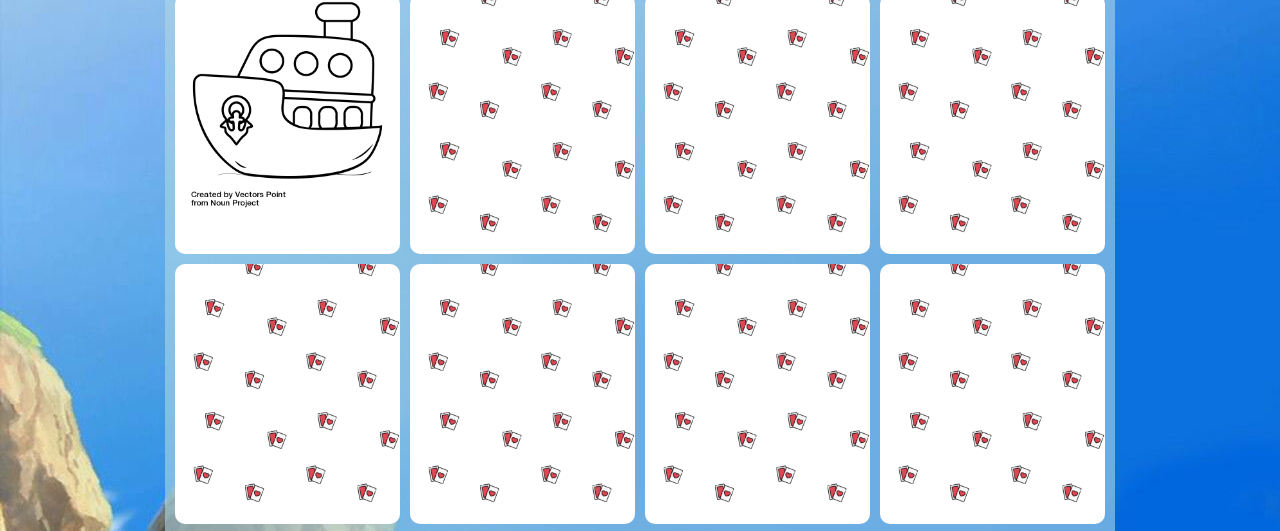
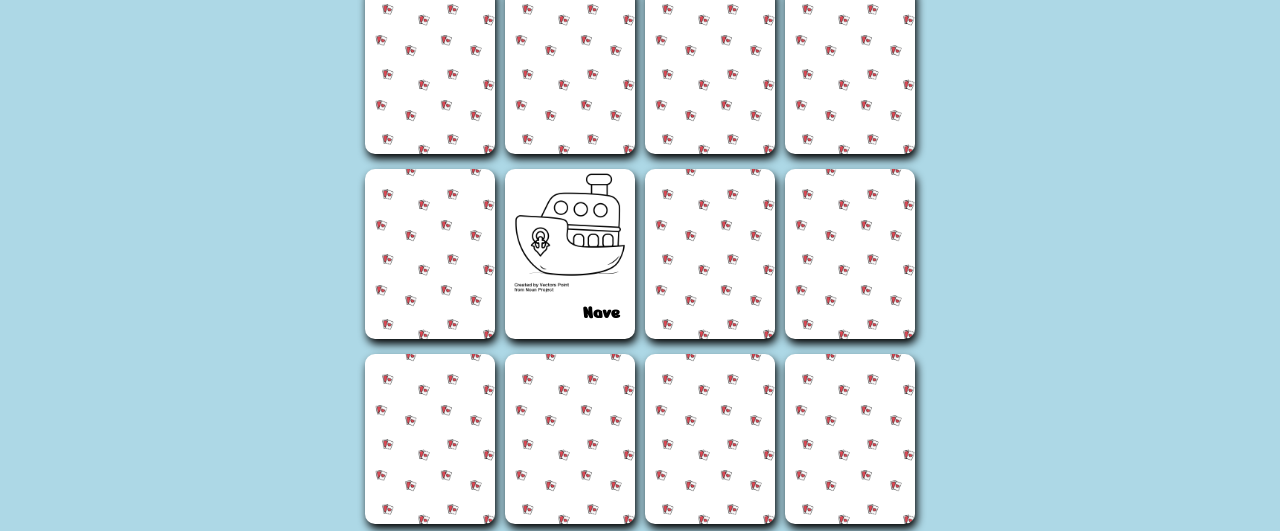
Before and after one commit to a-benvenuti/html-css-memory-v2, a plain HTML site: page index.html in a window 1280 px wide. Shown: the part 147-678 px from the top of the page. Drawn offline with Linux system fonts and the light colour scheme.

Commit message:
Ridimensionamento delle card e miglioramenti estetici

```diff
--- a/css/style.css
+++ b/css/style.css
@@ -5,16 +5,14 @@
 }
 body{
   font-family: 'Nerko One', cursive;
-  background-image: url("../img/sfondo.jpg");
+  background-color: #add8e6;
 }
 h1{
   text-shadow: 2px 2px 4px #000000;
 }
-.gamebox{
+.memory{
   margin: auto;
-  background-color: #ADD8E699;
-  width: 950px;
-  border-radius: 10px;
+  width: 590px;
   margin-top: 10px;
   margin-bottom: 10px;
 }
@@ -27,91 +25,112 @@ h1{
   font-size: 50px;
 }
 .fine{
-  margin-top: 10px;
+  /* margin-top: 10px; */
   margin-bottom: 0;
   font-size: 20px;
   color: black;
 }
 /* fine header e footer */
 /* ----------------------------------GIOCO------------------------------- */
-.mazzo{
-  height: 810px;
+.gamebox{
   width: 100%;
-}
-.cella{
-  width: 930px;
-  height: 260px;
-  margin:10px;
+  height: 555px;
+  margin: auto;
   position: relative;
 }
-.carta{
+.slot{
   display: inline-block;
+  width: 130px;
+}
+.quattro{
+  position: absolute;
+  right: 20px;
+}
+.tre{
+  position: absolute;
+  right: 160px;
+}
+.due{
+  position: absolute;
+  left: 160px;
+}
+.uno{
+  position: absolute;
+  left: 20px;
+}
+.card{
+  width: 130px;
+  height: 170px;
   border-radius: 10px;
-  height: 260px;
-  width: 225px;
+  margin-bottom: 15px;
+  background-color: white;
+  background-size: contain;
   background-image: url("../img/pattern.png");
-  background-size: contain;
+  background-repeat: repeat;
+  box-shadow: 2px 5px 8px black;
+  position: relative;
+  color: #ffffffff;
 }
-.pos1{
-  position: absolute;
-  left: 0;
-}
-.pos2{
-  position: absolute;
-  left: 235px;
-}
-.pos3{
-  position: absolute;
-  right: 235px;
-}
-.pos4{
-  position: absolute;
-  right: 0;
-}
-/* ----------------------------------/GIOCO------------------------------- */
-/* ----------------------------------ANIMAZIONI------------------------------- */
-.superiore .pos1{
+#special{
   background-image: url("../img/nave.png");
   background-size: contain;
   background-repeat: no-repeat;
   background-color: white;
+  color: black;
 }
-.superiore .pos2:hover, .inferiore .pos1:hover{
-  background-image: url("../img/pallone.png");
+.name{
+  display: inline-block;
+  position: absolute;
+  bottom: 15px;
+  right: 15px;
+}
+/* ----------------------------------/GIOCO------------------------------- */
+/* ----------------------------------ANIMAZIONI------------------------------- */
+#special:hover{
+  background-color: white;
+  color: #ffffffff;
+  background-size: contain;
+  background-image: url("../img/pattern.png");
+  background-repeat: repeat;
+}
+.uno .sup:hover{
+  background-image: url("../img/nave.png");
+  color: black;
   background-size: contain;
   background-repeat: no-repeat;
   background-color: white;
 }
-.superiore .pos3:hover, .centrale .pos4:hover{
-  background-image: url("../img/tram.png");
+.uno .cen:hover, .quattro .cen:hover{
+  background-image: url("../img/pallone.png");
+  color: black;
   background-size: contain;
   background-repeat: no-repeat;
   background-color: white;
 }
-.superiore .pos4:hover, .centrale .pos1:hover{
-  background-image: url("../img/sottomarino.png");
+.uno .inf:hover, .tre .cen:hover{
+  background-image: url("../img/tram.png");
+  color: black;
   background-size: contain;
   background-repeat: no-repeat;
   background-color: white;
 }
-.inferiore .pos2:hover, .centrale .pos3:hover{
-  background-image: url("../img/bici.png");
+.due .sup:hover, .quattro .inf:hover{
+  background-image: url("../img/sottomarino.png");
+  color: black;
   background-size: contain;
   background-repeat: no-repeat;
   background-color: white;
 }
-.inferiore .pos3:hover, .centrale .pos2:hover{
-  background-image: url("../img/trattore.png");
+.tre .sup:hover, .due .inf:hover{
+  background-image: url("../img/bici.png");
+  color: black;
   background-size: contain;
   background-repeat: no-repeat;
   background-color: white;
 }
-.superiore .pos1:hover{
-  background-image: url("../img/pattern.png");
-  background-repeat: repeat;
-}
-.inferiore .pos4:hover{
-  background-image: url("../img/nave.png");
+.quattro .sup:hover, .tre .inf:hover{
+  background-image: url("../img/trattore.png");
+  color: black;
   background-size: contain;
   background-repeat: no-repeat;
   background-color: white;
--- a/index.html
+++ b/index.html
@@ -13,7 +13,7 @@
     <title>a-benvenuti</title>
   </head>
   <body>
-    <div class="gamebox">
+    <div class="memory">
       <!-- header -->
       <div class="central inizio">
         <h1>MEMORY GAME</h1>
@@ -21,47 +21,49 @@
       <!-- /header -->
 
       <!-- gioco -->
-      <main class="mazzo">
-        <div class="cella superiore">
-          <div class="carta pos1">
-
-          </div><!--
-          --><div class="carta pos2">
-
-          </div><!--
-          --><div class="carta pos3">
-
-          </div><!--
-          --><div class="carta pos4">
-
+      <main class="gamebox">
+        <div class="slot uno">
+          <div class="card sup">
+            <h3 class="name">Nave</h3>
+          </div>
+          <div class="card cen">
+            <h3 class="name">Pallone</h3>
+          </div>
+          <div class="card inf">
+            <h3 class="name">Tram</h3>
           </div>
         </div>
-        <div class="cella centrale">
-          <div class="carta pos1">
-
-          </div><!--
-          --><div class="carta pos2">
-
-          </div><!--
-          --><div class="carta pos3">
-
-          </div><!--
-          --><div class="carta pos4">
-
+        <div class="slot due">
+          <div class="card sup">
+            <h3 class="name">Sottomarino</h3>
+          </div>
+          <div class="card cen" id="special">
+            <h3 class="name">Nave</h3>
+          </div>
+          <div class="card inf">
+            <h3 class="name">Bici</h3>
           </div>
         </div>
-        <div class="cella inferiore">
-          <div class="carta pos1">
-
-          </div><!--
-          --><div class="carta pos2">
-
-          </div><!--
-          --><div class="carta pos3">
-
-          </div><!--
-          --><div class="carta pos4">
-
+        <div class="slot tre">
+          <div class="card sup">
+            <h3 class="name">Bici</h3>
+          </div>
+          <div class="card cen">
+            <h3 class="name">Tram</h3>
+          </div>
+          <div class="card inf">
+            <h3 class="name">Trattore</h3>
+          </div>
+        </div>
+        <div class="slot quattro">
+          <div class="card sup">
+            <h3 class="name">Trattore</h3>
+          </div>
+          <div class="card cen">
+            <h3 class="name">Pallone</h3>
+          </div>
+          <div class="card inf">
+            <h3 class="name">Sottomarino</h3>
           </div>
         </div>
       </main>
```
